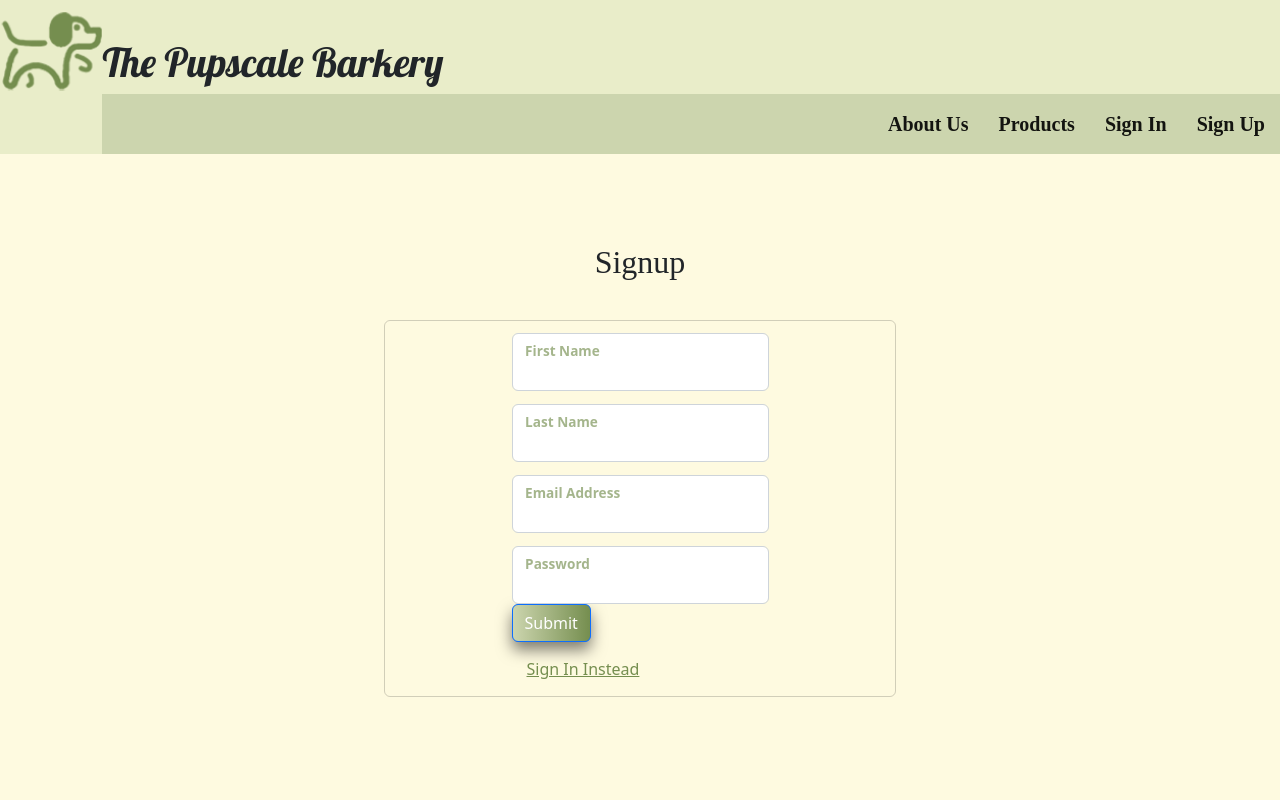
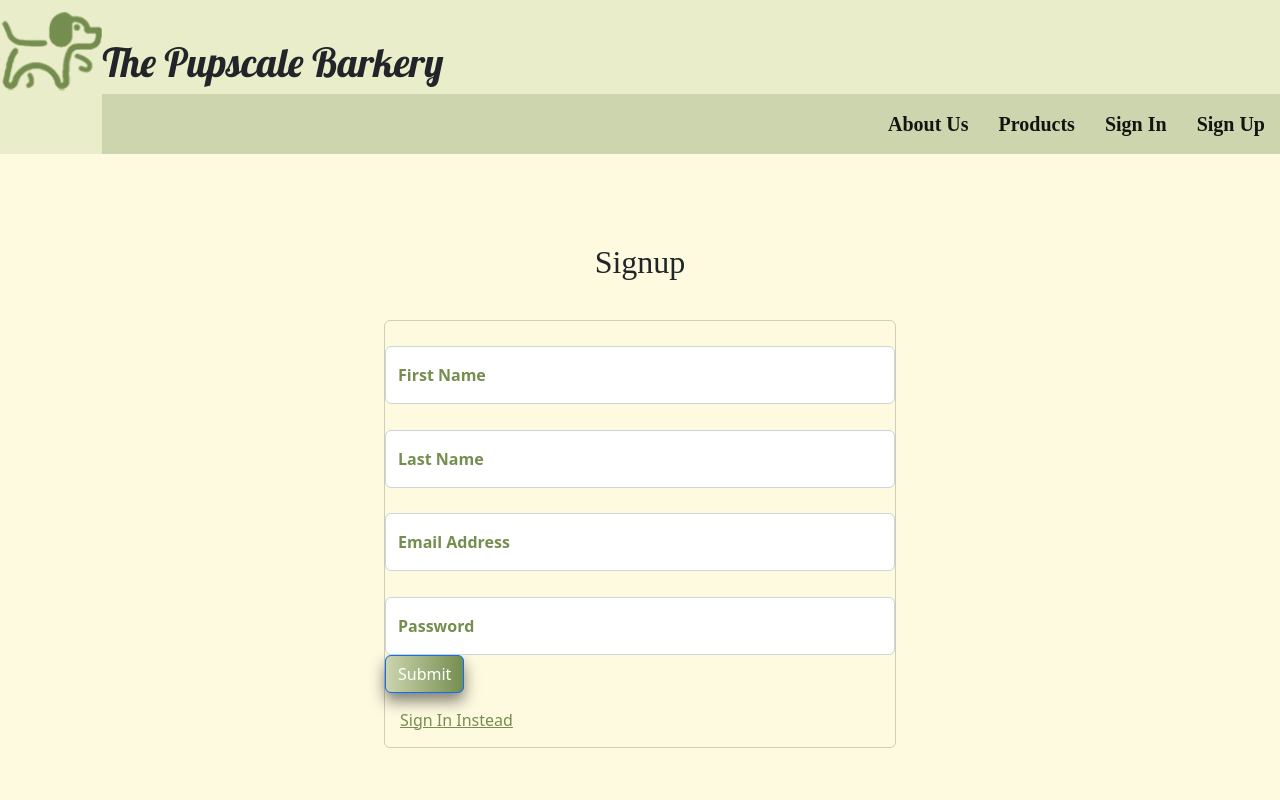
Before and after one commit to cassiewatsonn/Pet-Supply-Ecommerce-Store-, a React (Create React App) app in the folder client/: page /signup in a window 1280 px wide. Shown: the top 800 px of the page. Built offline with nearby package versions, Linux system fonts and the light colour scheme; a web font is replaced by a local one.

Commit message:
bootstrap signup page

```diff
--- a/client/src/App.css
+++ b/client/src/App.css
@@ -343,10 +343,10 @@
 
 .login-card, .signup-card, .signup-card {
   display: flex;
-  justify-content: center;
+  justify-content: left;
   margin: 3% 30%;
   background-color: var(--ash-gray) !important;
-  align-items: center;
+  align-items: left;
 }
 .log-input{
   margin-top: 5%;
--- a/client/src/components/pages/SignUp.js
+++ b/client/src/components/pages/SignUp.js
@@ -37,13 +37,12 @@ export default function SignUp(props) {
 
   return (
     <div className="signup-cards">
-
       <h2 className='signup-title'>Signup</h2>
       <div className="card signup-card">
         <Form onSubmit={handleFormSubmit}>
           <Form.Group className="log-input">
             <FloatingLabel className='first-name-signup' controlId="FirstName" label="First Name">
-              <Form.Control name="firstName" type="firstName" onChange={handleChange} />
+              <Form.Control name="firstName" type="firstName" placeholder="First Name" onChange={handleChange} />
             </FloatingLabel>
           </Form.Group>
           <Form.Group className="log-input">
@@ -51,6 +50,7 @@ export default function SignUp(props) {
             <Form.Control
               name="lastName"
               type="lastName"
+              placeholder="Last Name"
               onChange={handleChange}
             />
           </FloatingLabel>
@@ -60,6 +60,7 @@ export default function SignUp(props) {
             <Form.Control
               name="email"
               type="email"
+              placeholder="email"
               onChange={handleChange}
             />
             </FloatingLabel>
@@ -69,6 +70,7 @@ export default function SignUp(props) {
               <Form.Control
                 name="password"
                 type="password"
+                placeholder="email"
                 onChange={handleChange}
               />
             </FloatingLabel>
```
